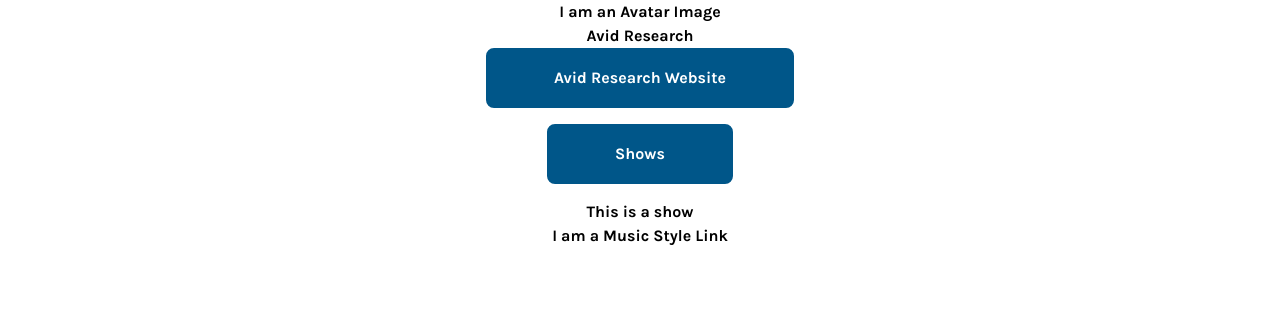
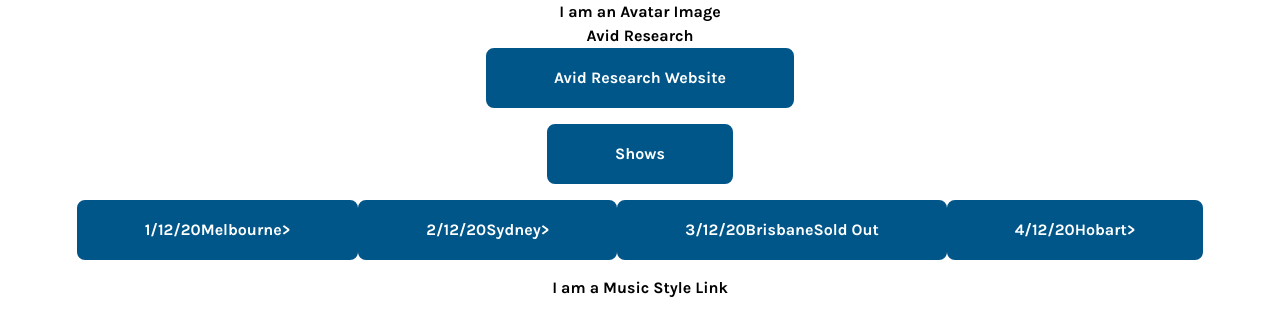
Before and after one commit to amtrav42/linkTree, a Gatsby site in the folder linktree/: page / in a window 1280 px wide. Both pictures are taken after a click on the link "Shows". Built offline with nearby package versions, Linux system fonts and the light colour scheme; Gatsby itself is replaced by a stand-in of ours.

Commit message:
added shows component

```diff
--- /dev/null
+++ b/linktree/src/components/showItem/index.jsx
@@ -0,0 +1,23 @@
+import React from 'react';
+import showItemStyles from './showItem.module.css';
+
+export default function ShowItem(props) {
+  const {
+    href,
+    date,
+    isAvailable,
+    location,
+  } = props;
+  return (
+    <a
+      className={showItemStyles.container}
+      href={href}
+      rel="noopener noreferrer"
+      target="_blank"
+    >
+      {date}
+      {location}
+      {isAvailable ? '>' : 'Sold Out'}
+    </a>
+  );
+}
--- /dev/null
+++ b/linktree/src/components/showItem/showItem.module.css
@@ -0,0 +1,22 @@
+@import "../../styles/global.css";
+
+.container{
+    transition: box-shadow 0.25s cubic-bezier(0.08, 0.59, 0.29, 0.99) 0s, color 0.25s cubic-bezier(0.08, 0.59, 0.29, 0.99) 0s, border-color 0.25s cubic-bezier(0.08, 0.59, 0.29, 0.99) 0s, transform 0.25s cubic-bezier(0.08, 0.59, 0.29, 0.99) 0s, background-color 0.25s cubic-bezier(0.08, 0.59, 0.29, 0.99) 0s;
+    overflow: hidden;
+    margin-bottom: 16px;
+    border: 2px solid rgb(0, 86, 137);
+    background-color: rgb(0, 86, 137);
+    color: rgb(255, 255, 255);
+    border-radius: 8px;
+    display: inline-flex;
+    justify-content: center;
+    position: relative;
+    padding: 16px 66px;
+    cursor: pointer;
+    transition: box-shadow 0.25s cubic-bezier(0.08, 0.59, 0.29, 0.99) 0s, border-color 0.25s cubic-bezier(0.08, 0.59, 0.29, 0.99) 0s, transform 0.25s cubic-bezier(0.08, 0.59, 0.29, 0.99) 0s, background-color 0.25s cubic-bezier(0.08, 0.59, 0.29, 0.99) 0s;
+}
+.container:hover{
+    background-color: transparent;
+    color: rgb(0, 86, 137);
+    border-color: rgb(0, 86, 137);
+}
--- a/linktree/src/components/showsLink/index.jsx
+++ b/linktree/src/components/showsLink/index.jsx
@@ -1,7 +1,11 @@
 import React, { useState } from 'react';
 import ClassicLink from '../classicLink';
+import ShowItem from '../showItem';
 
-export default function ShowsLink() {
+export default function ShowsLink(props) {
+  const {
+    showList,
+  } = props;
   const [isExpanded, setIsExpanded] = useState(false);
   return (
     <div>
@@ -13,7 +17,16 @@
       {
         isExpanded && (
           <div>
-            This is a show
+            {
+              showList.map((show) => (
+                <ShowItem
+                  href={show.href}
+                  date={show.date}
+                  location={show.location}
+                  isAvailable={show.isAvailable}
+                />
+              ))
+            }
           </div>
         )
       }
--- a/linktree/src/pages/index.jsx
+++ b/linktree/src/pages/index.jsx
@@ -4,6 +4,7 @@
 import ClassicLink from '../components/classicLink';
 import ShowsLink from '../components/showsLink';
 import MusicStyle from '../components/musicStyle';
+import showData from '../data/shows';
 import '../styles/reset.css';
 import '../styles/global.css';
 
@@ -17,7 +18,9 @@
       >
         Avid Research Website
       </ClassicLink>
-      <ShowsLink />
+      <ShowsLink
+        showList={showData}
+      />
       <MusicStyle />
     </div>
   );
```
